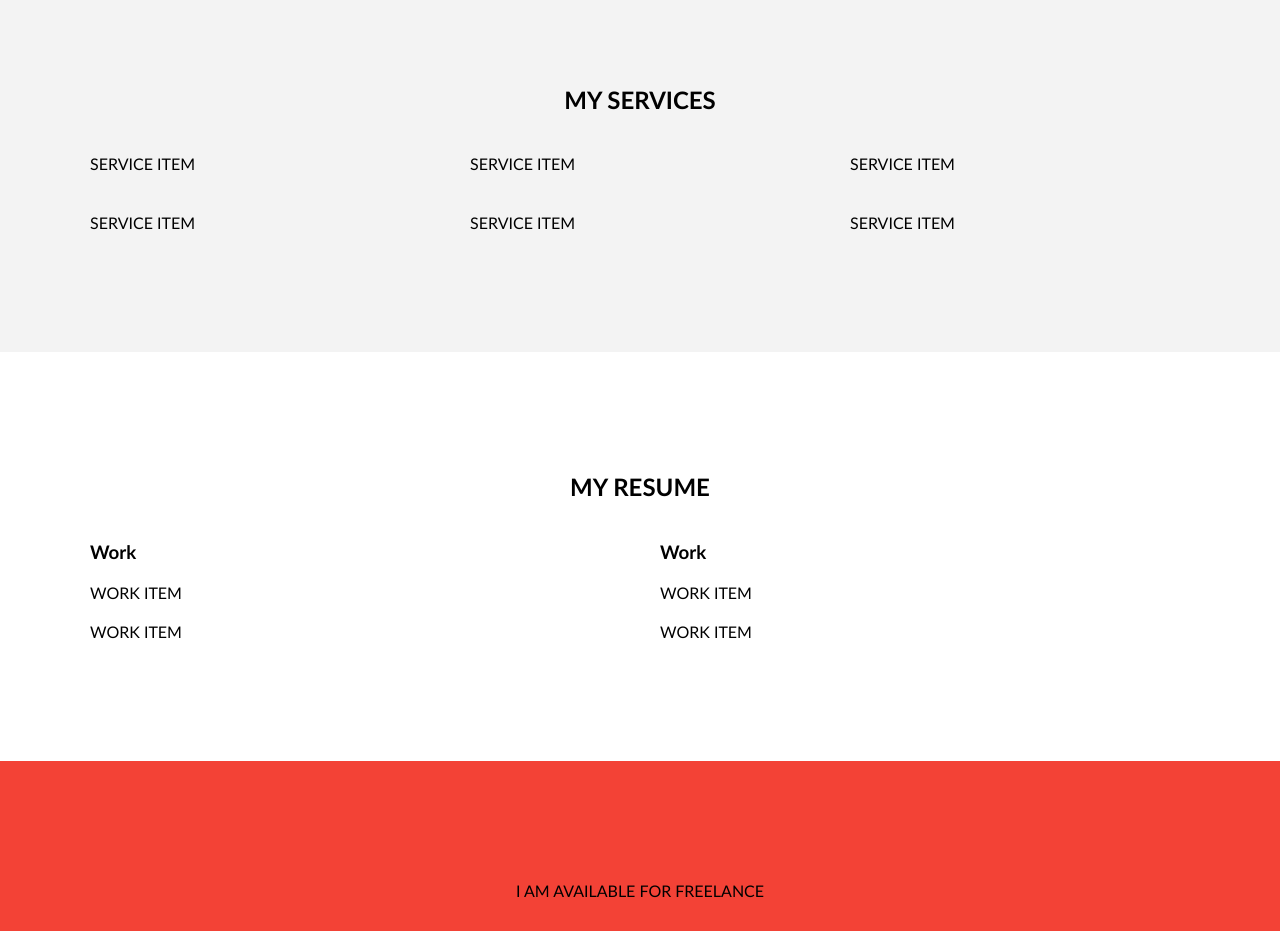
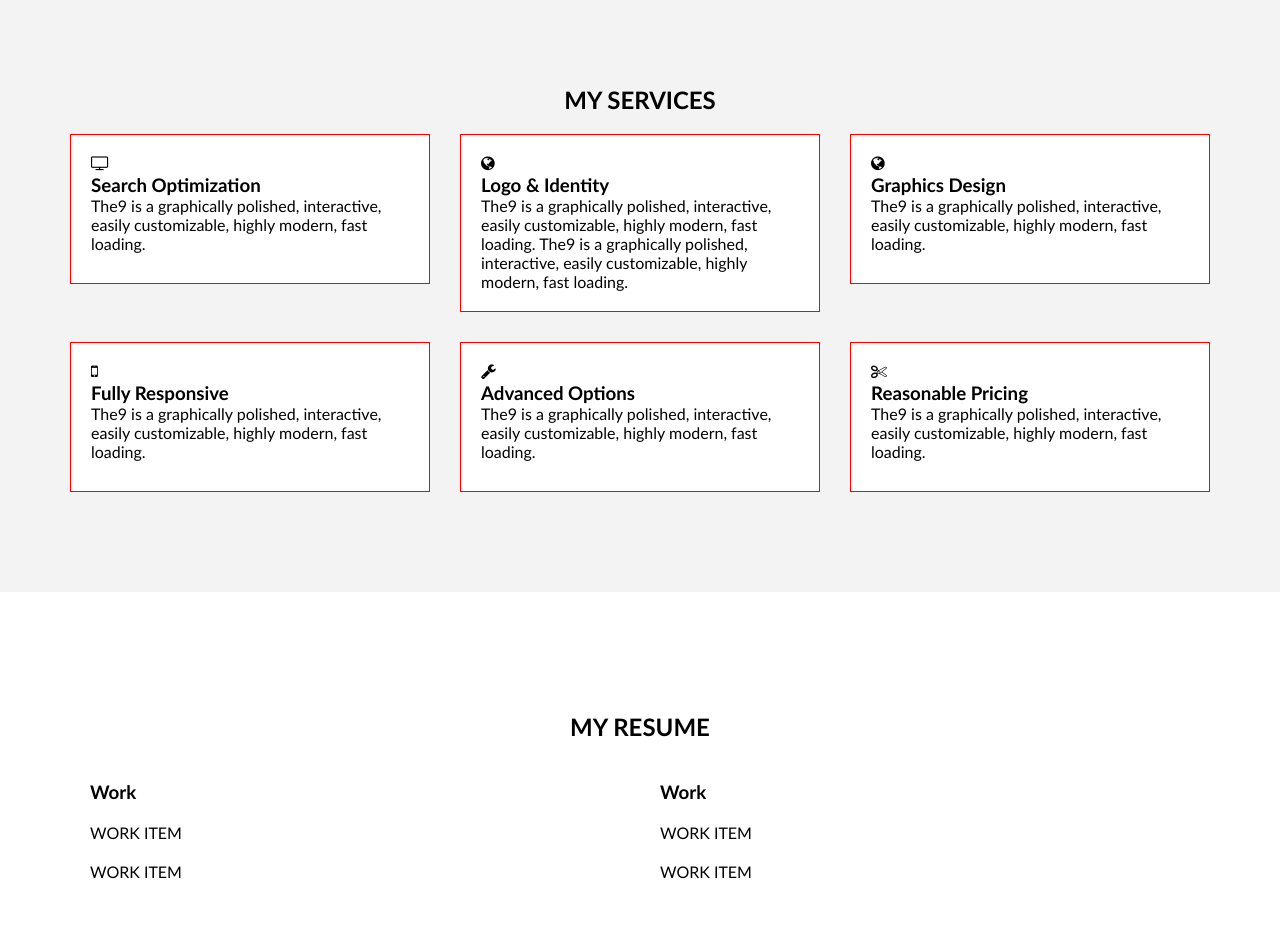
Before and after one commit to front-end-by-rimantas/24-grupe-portfolio, a website with bundled scripts: page index.html in a window 1280 px wide. Shown: the part 1220-2151 px from the top of the page. Built offline with nearby package versions, Linux system fonts and the light colour scheme.

Commit message:
Services

```diff
--- a/css/Home.css
+++ b/css/Home.css
@@ -12,6 +12,8 @@
 /* hero */
 /* about me */
 /* services */
+@import './components/services.css';
+
 /* resume */
 /* freelance */
 /* portfolio */
--- a/css/components/services.css
+++ b/css/components/services.css
@@ -0,0 +1,25 @@
+.services {
+  display: grid;
+  grid-template-columns: 1fr;
+  gap: 30px;
+  align-items: center;
+}
+.services > .service {
+  padding: 20px;
+  background-color: #fff;
+  border: 1px solid red;
+  min-height: 150px;
+  align-self: start;
+}
+
+@media (min-width: 768px) {
+  .services {
+    grid-template-columns: 1fr 1fr;
+  }
+}
+
+@media (min-width: 992px) {
+  .services {
+    grid-template-columns: repeat(3, 1fr);
+  }
+}
--- a/index.html
+++ b/index.html
@@ -58,26 +58,7 @@
             <div class="row">
                 <h2 class="col-12 title">MY SERVICES</h2>
             </div>
-            <div id="services_block" class="row">
-                <div class="col-12 col-md-6 col-lg-4">
-                    SERVICE ITEM
-                </div>
-                <div class="col-12 col-md-6 col-lg-4">
-                    SERVICE ITEM
-                </div>
-                <div class="col-12 col-md-6 col-lg-4">
-                    SERVICE ITEM
-                </div>
-                <div class="col-12 col-md-6 col-lg-4">
-                    SERVICE ITEM
-                </div>
-                <div class="col-12 col-md-6 col-lg-4">
-                    SERVICE ITEM
-                </div>
-                <div class="col-12 col-md-6 col-lg-4">
-                    SERVICE ITEM
-                </div>
-            </div>
+            <div id="services_block" class="row services"></div>
         </section>
 
         <!-- resume -->
--- a/js/components/services/services.js
+++ b/js/components/services/services.js
@@ -17,19 +17,42 @@ function services(data) {
     }
   }
 
-  if (!Array.isArray(data.list)) {
+  const { selector, list } = data;
+
+  if (!Array.isArray(list)) {
     return 'Parametras "list" netinkamo formato';
   }
 
-  if (typeof data.selector !== 'string' ||
-    data.selector === '') {
+  if (typeof selector !== 'string' ||
+    selector === '') {
     return 'Parametras "selector" netinkamo formato';
   }
 
+  // logic
+  const DOM = document.querySelector(selector);
+  // const HTML = list.map(item =>
+  //   `<div class="col-12 col-md-6 col-lg-4 service">
+  //       ${item.icon.map(icon => `<i class="fa fa-${icon}"></i>`).join('')}
+  //       <h3>${item.title}</h3>
+  //       <p>${item.description}</p>
+  //   </div>`
+  // ).join('');
 
-  // logic
+  const HTML = list.reduce((html, item) =>
+    html + `<div class="service">
+              ${item.icon.map(icon => `<i class="fa fa-${icon}"></i>`).join('')}
+              <h3>${item.title}</h3>
+              <p>${item.description}</p>
+          </div>`, '');
+
   // post logic validation
+  if (HTML === '') {
+    return 'Duomenyse nerasta jokios teisingos informacijos';
+  }
+
   // result return
+  DOM.innerHTML = HTML;
+
   return true;
 }
 
--- a/js/data/servicesData.js
+++ b/js/data/servicesData.js
@@ -2,32 +2,32 @@ const servicesData = {
   selector: '#services_block',
   list: [
     {
-      icon: 'television',
+      icon: ['television'],
       title: 'Search Optimization',
       description: 'The9 is a graphically polished, interactive, easily customizable, highly modern, fast loading.'
     },
     {
-      icon: 'globe',
+      icon: ['globe'],
       title: 'Logo & Identity',
-      description: 'The9 is a graphically polished, interactive, easily customizable, highly modern, fast loading.'
+      description: 'The9 is a graphically polished, interactive, easily customizable, highly modern, fast loading. The9 is a graphically polished, interactive, easily customizable, highly modern, fast loading.'
     },
     {
-      icon: 'globe',
+      icon: ['globe'],
       title: 'Graphics Design',
       description: 'The9 is a graphically polished, interactive, easily customizable, highly modern, fast loading.'
     },
     {
-      icon: 'mobile',
+      icon: ['mobile'],
       title: 'Fully Responsive',
       description: 'The9 is a graphically polished, interactive, easily customizable, highly modern, fast loading.'
     },
     {
-      icon: 'wrench',
+      icon: ['wrench'],
       title: 'Advanced Options',
       description: 'The9 is a graphically polished, interactive, easily customizable, highly modern, fast loading.'
     },
     {
-      icon: 'scissors',
+      icon: ['scissors'],
       title: 'Reasonable Pricing',
       description: 'The9 is a graphically polished, interactive, easily customizable, highly modern, fast loading.'
     },
```
